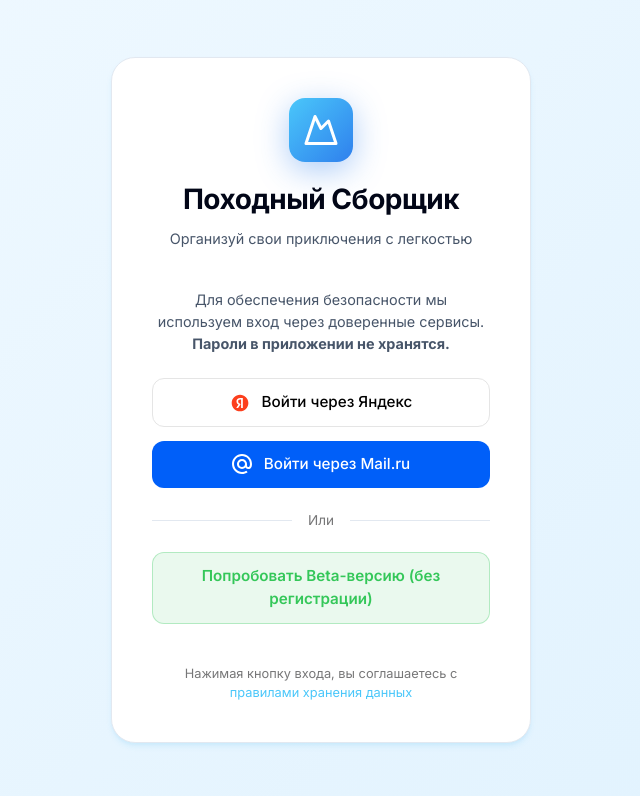
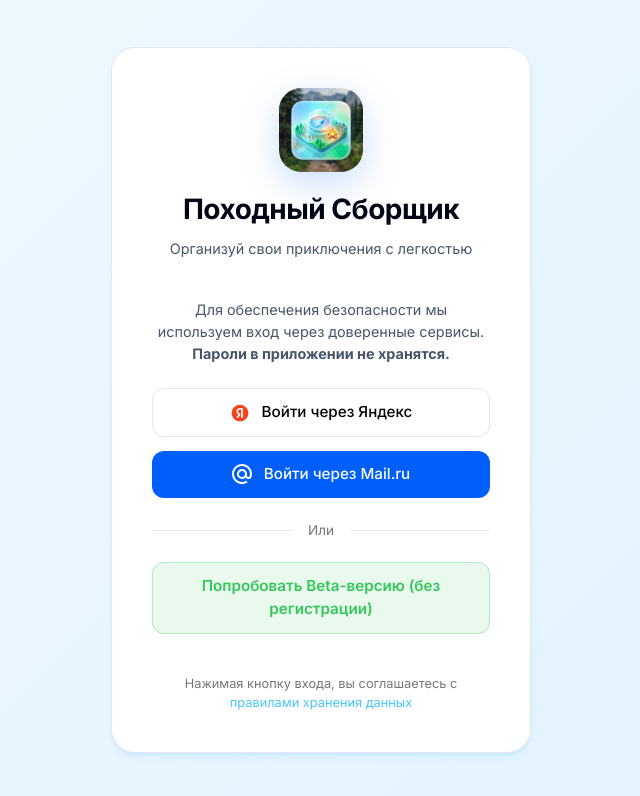
Before and after one commit to Melnikovjj/mytourist, a React (Vite) app in the folder frontend/: page / in a window 1280 px wide. Shown: the top 796 px of the page, without its empty margins (319-959 px from the left). Built offline with nearby package versions, Linux system fonts and the light colour scheme; no server answers.

Commit message:
feat: display the new official app icon on the login page

```diff
--- a/frontend/src/pages/Landing/LandingPage.tsx
+++ b/frontend/src/pages/Landing/LandingPage.tsx
@@ -73,19 +73,17 @@ export function LandingPage() {
                 boxSizing: 'border-box'
             }}>
                 <div style={{ display: 'flex', flexDirection: 'column', alignItems: 'center', gap: '0.5rem', marginBottom: '1rem' }}>
-                    <div style={{
-                        width: '64px',
-                        height: '64px',
-                        borderRadius: '16px',
-                        background: 'linear-gradient(135deg, var(--primary-start) 0%, var(--primary-end) 100%)',
-                        display: 'flex',
-                        alignItems: 'center',
-                        justifyContent: 'center',
-                        boxShadow: '0 8px 32px rgba(47,128,237,0.4)',
-                        marginBottom: '0.5rem'
-                    }}>
-                        <Mountain size={36} color="white" />
-                    </div>
+                    <img
+                        src="/icon.png"
+                        alt="Походный Сборщик Logo"
+                        style={{
+                            width: '84px',
+                            height: '84px',
+                            borderRadius: '22px',
+                            boxShadow: '0 12px 36px rgba(47,128,237,0.25)',
+                            marginBottom: '0.5rem'
+                        }}
+                    />
                     <h1 style={{ margin: 0, fontSize: '1.75rem', fontWeight: 700, letterSpacing: '-0.5px', color: 'var(--text-primary)' }}>
                         Походный Сборщик
                     </h1>
```
